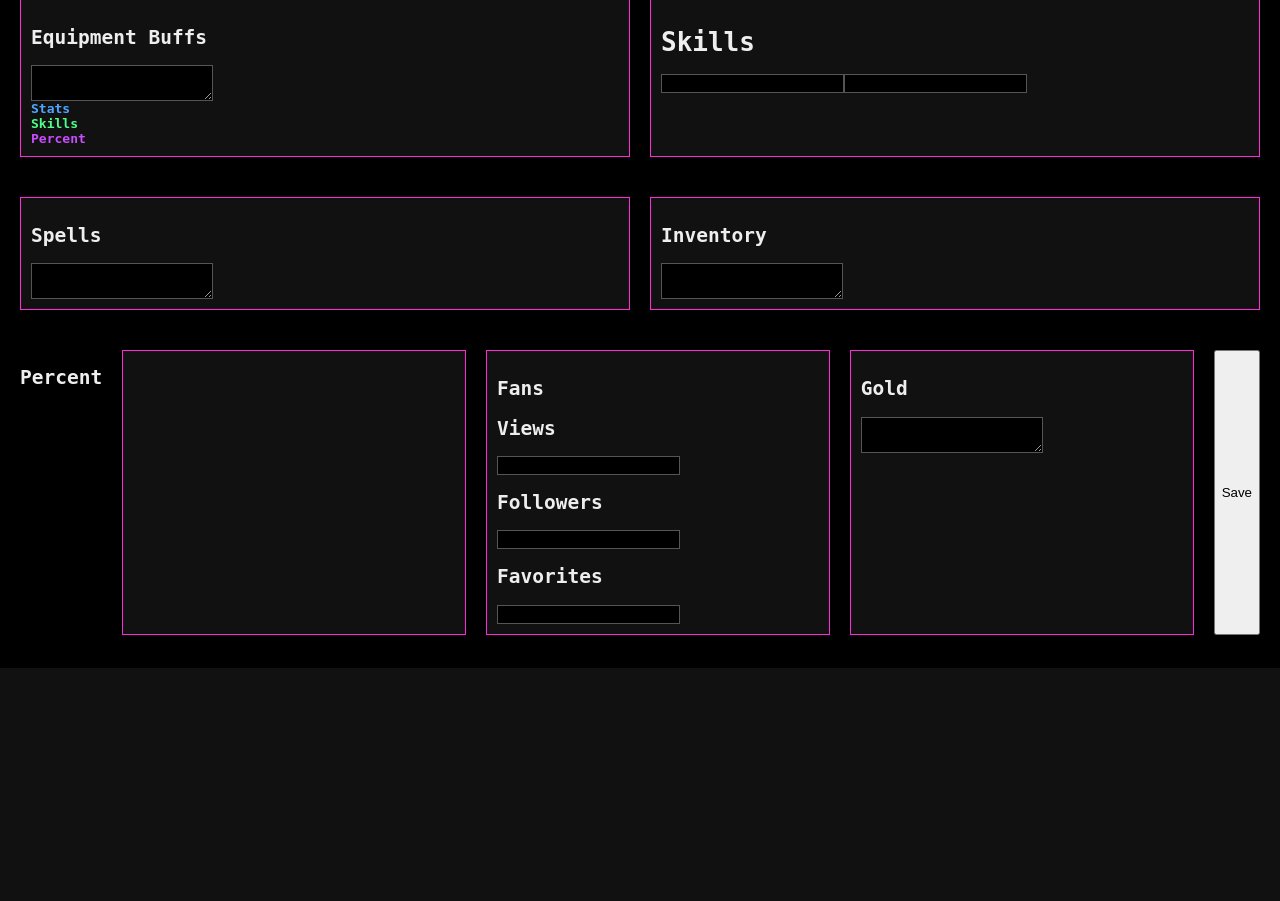
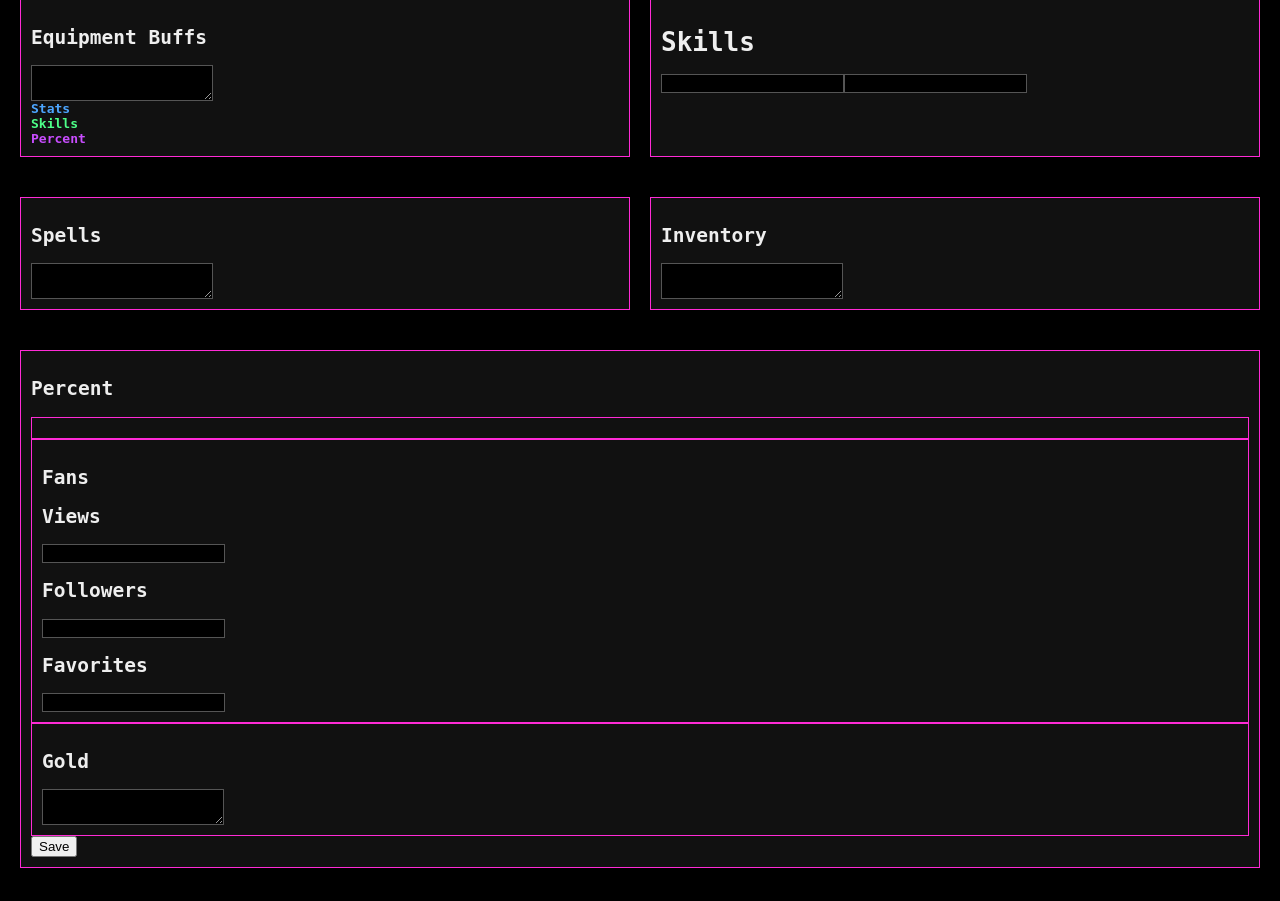
Before and after one commit to chancem5882-web/Dungeon-crawl, a Flask app: template templates/character.html in a window 1280 px wide. Shown: the part 435-1336 px from the top of the page. Before the commit the page ends 1103 px from the top, so only its background shows below. Run offline with Flask 3, Linux system fonts and the light colour scheme; the template is opened without the code that fills it, so the values that code supplies are empty.

Commit message:
Update character.html

```diff
--- a/templates/character.html
+++ b/templates/character.html
@@ -87,6 +87,8 @@
 </div>
 
 <div class="container">
+
+<div class="panel">
   <h2>Percent</h2>
 {% for n,v in percs %}
 <div>{{n}}: {{v}}%</div>
```
